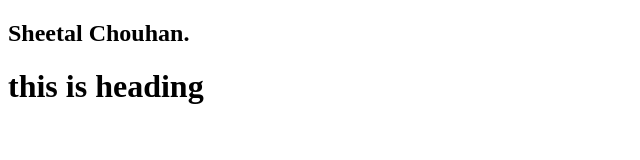
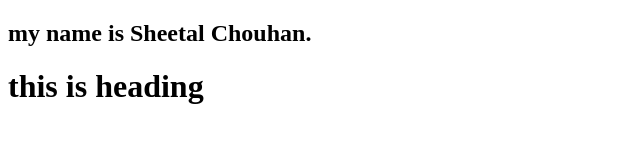
Before and after one commit to Sheetalchouha/Project1, a plain HTML site: page index.html in a window 1280 px wide. Shown: the whole page, without its empty margins (0-640 px from the left). Drawn offline with Linux system fonts and the light colour scheme.

Commit message:
index change or commit

```diff
--- a/index.html
+++ b/index.html
@@ -7,7 +7,7 @@
     <title>My Index File</title>
 </head>
 <body>
-    <h2>Sheetal Chouhan. </h2>
+    <h2> my name is Sheetal Chouhan. </h2>
     <h1>this is heading</h1>
 </body>
 </html>
```
